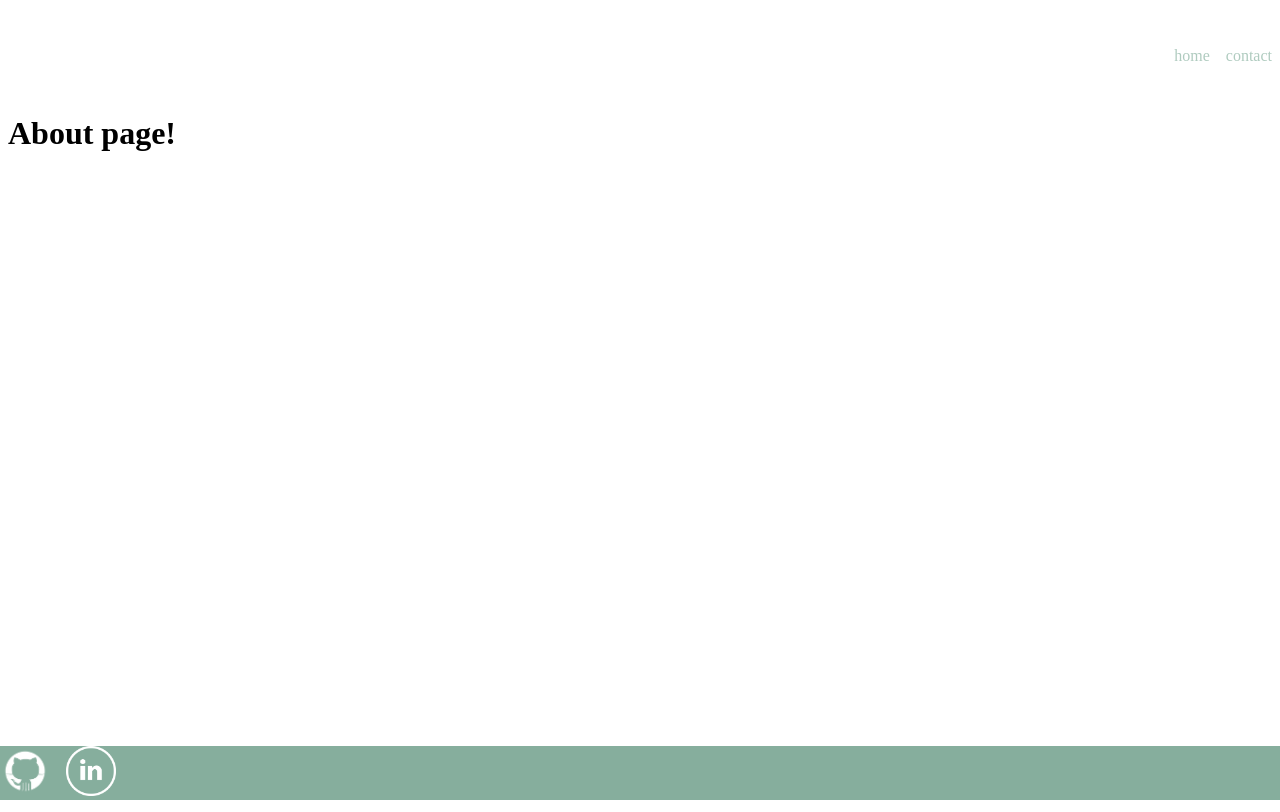
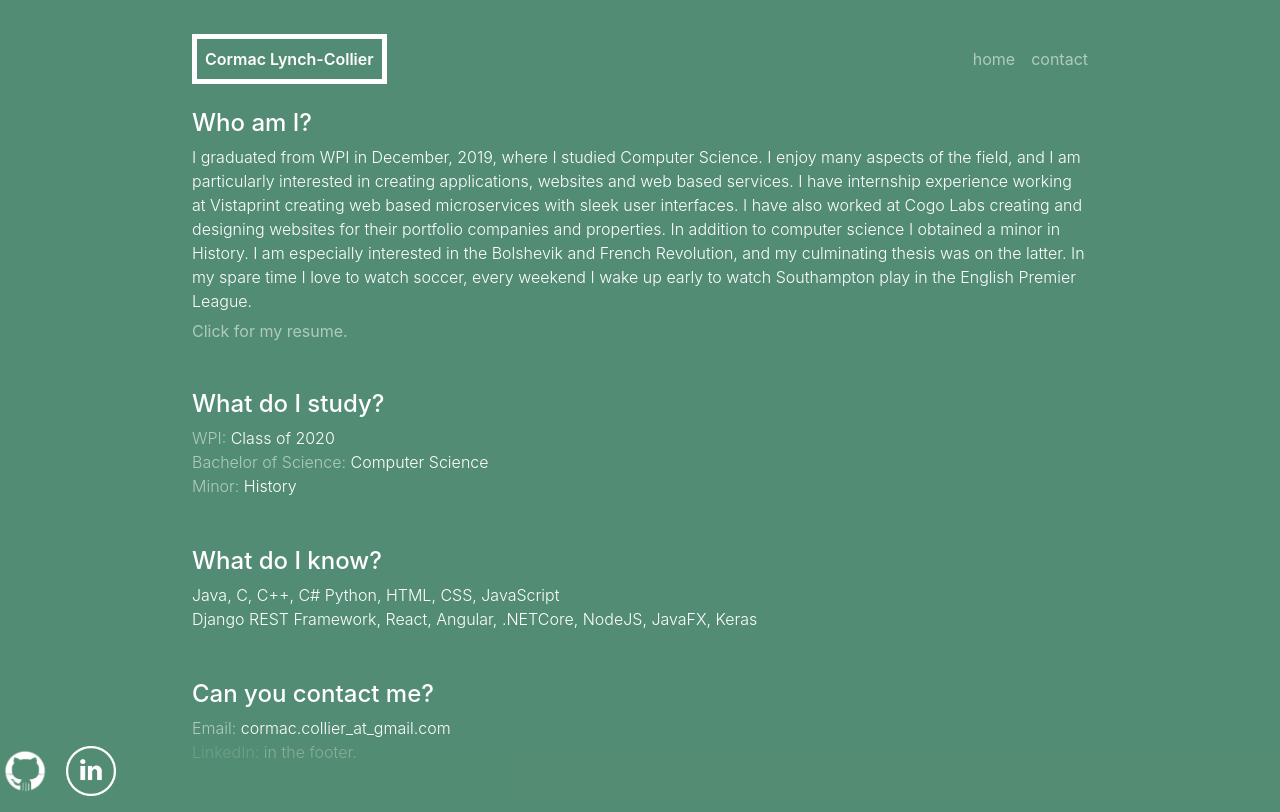
Before and after one commit to cormaclc/cormaclynchcollier.com, a Next.js app: page /about in a window 1280 px wide. Built offline with nearby package versions, Linux system fonts and the light colour scheme.

Commit message:
feat: about page

```diff
--- /dev/null
+++ b/src/pages/about.scss
@@ -0,0 +1,30 @@
+@use '../styles/shared.scss';
+
+h3 {
+  font-weight: shared.$lighter-bold;
+  font-size: 1.5rem;
+  margin-bottom: .5rem;
+}
+
+p {
+  font-weight: 300;
+  margin: 0;
+  line-height: 24px;
+}
+
+span {
+  color: shared.$color-secondary;
+}
+
+a {
+  color: shared.$color-secondary;
+  text-decoration: none;
+}
+
+a:hover {
+  color: shared.$color-text
+}
+
+.section {
+  margin-bottom: 3rem;
+}
--- a/src/pages/about.tsx
+++ b/src/pages/about.tsx
@@ -1,10 +1,54 @@
 import React from 'react';
 import { Bookends } from '../components/Bookends';
+
+// styles
+import '../styles/base.scss';
+import './about.scss';
 
 export default function About() {
   return <div>
     <Bookends>
-      <h1>About page!</h1>
+      <div className='section'>
+        <h3>Who am I?</h3>
+        <p style={{ marginBottom: '0.5em' }}>
+        I graduated from WPI in December, 2019, where I studied Computer Science. I enjoy many aspects of the field,
+        and I am particularly interested in creating applications, websites and web based services. I have internship
+        experience working at Vistaprint creating web based microservices with sleek user interfaces. I have also worked at
+        Cogo Labs creating and designing websites for their portfolio companies and properties. In addition to computer science
+        I obtained a minor in History. I am especially interested in the Bolshevik and French Revolution, and my culminating thesis was on the latter. In my spare time I
+        love to watch soccer, every weekend I wake up early to watch Southampton play in the English Premier League.
+        </p>
+        <a href="documents/LynchCollierResume.pdf" target="_blank">Click for my resume.</a>
+      </div>
+
+      <div className='section'>
+        <h3>What do I study?</h3>
+        <p>
+          <span>WPI:</span> Class of 2020
+        </p>
+        <p>
+          <span>Bachelor of Science:</span> Computer Science
+        </p>
+        <p>
+          <span>Minor:</span> History
+        </p>
+      </div>
+
+      <div className='section'>
+        <h3>What do I know?</h3>
+        <p>
+        Java, C, C++, C# Python, HTML, CSS, JavaScript <br/>
+        Django REST Framework, React, Angular, .NETCore, NodeJS, JavaFX, Keras
+        </p>
+      </div>
+
+      <div className='section'>
+        <h3>Can you contact me?</h3>
+        <p>
+          <span>Email:</span> cormac.collier_at_gmail.com <br/>
+          <span>LinkedIn:</span> in the footer.
+        </p>
+      </div>
     </Bookends>
   </div>;
 }
--- a/src/pages/index.scss
+++ b/src/pages/index.scss
@@ -22,10 +22,6 @@ h1 {
     font-weight: shared.$lighter-bold;
 }
 
-.description {
-    color: shared.$color-text;
-}
-
 .typewriter {
     font-weight: bold;
     color: shared.$color-emphasis;
--- a/src/pages/index.tsx
+++ b/src/pages/index.tsx
@@ -19,8 +19,8 @@ export default function Page() {
         ))}
       </div>
       <p className='description'>
-            I am a full-stack developer<br />
-            with experience in <Typewriter text={SKILLS} customClassName='typewriter' />
+          I am a full-stack developer<br />
+          with experience in <Typewriter text={SKILLS} customClassName='typewriter' />
       </p>
     </Bookends>
   );
--- a/src/styles/base.scss
+++ b/src/styles/base.scss
@@ -9,6 +9,7 @@ body {
     font-size: 16px;
     // use 15% margins on sides for larger screens
     margin: $margin-top 15% $margin-bottom;
+    color: shared.$color-text;
 }
 
 @media (max-width: 460px) {
```
Also changed, not shown: 2 other files (tests, documents, lock files or other folders).
